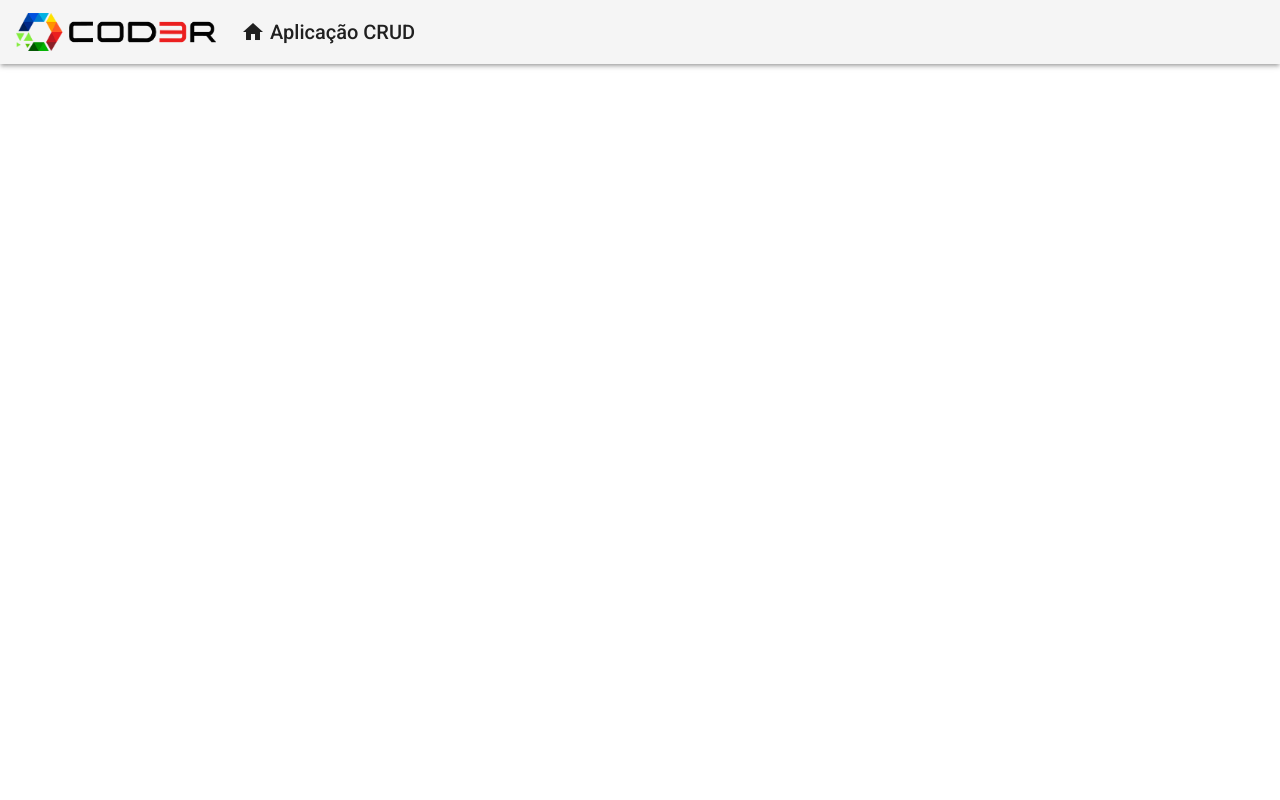
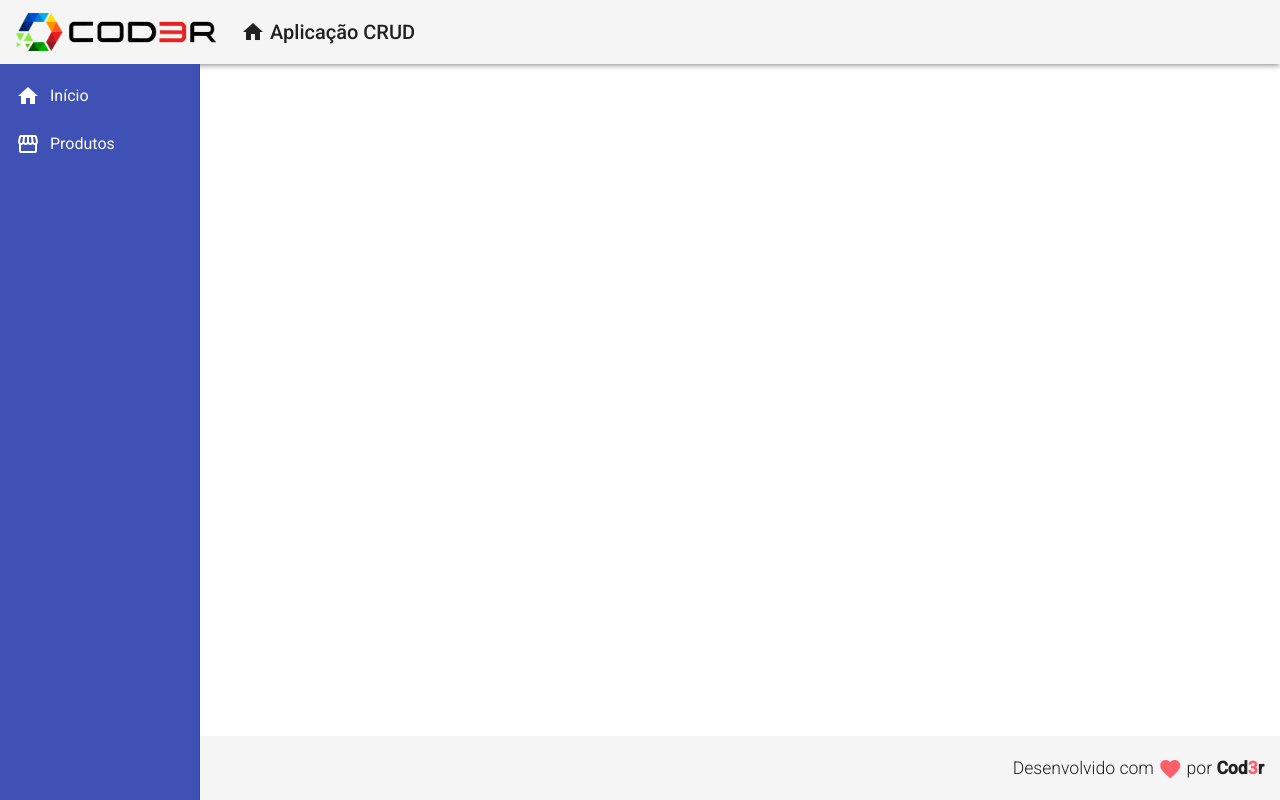
Before and after one commit to emersonccf/angular-frontend, an Angular app in the folder frontendnew/: page / in a window 1280 px wide. Built offline with nearby package versions, Linux system fonts and the light colour scheme.

Commit message:
Definindo o footer e nav

```diff
--- a/frontendnew/src/app/app.component.html
+++ b/frontendnew/src/app/app.component.html
@@ -1 +1,3 @@
 <app-header></app-header>
+<app-nav></app-nav>
+<app-footer></app-footer>
--- /dev/null
+++ b/frontendnew/src/app/components/template/footer/footer.component.css
@@ -0,0 +1,11 @@
+.footer {
+    position: fixed;
+    bottom: 0;
+    display: flex;
+    justify-content: flex-end;
+}
+
+.footer > span {
+    font-size: 1.1rem;
+    font-weight: 300;
+}
--- /dev/null
+++ b/frontendnew/src/app/components/template/footer/footer.component.html
@@ -0,0 +1,9 @@
+<mat-toolbar class="footer">
+    <span>
+        Desenvolvido com
+        <i class="material-icons red v-middle">
+            favorite
+        </i>
+        por <strong>Cod<span class="red">3</span>r</strong>
+    </span>
+</mat-toolbar>
--- /dev/null
+++ b/frontendnew/src/app/components/template/footer/footer.component.ts
@@ -0,0 +1,15 @@
+import { Component, OnInit } from '@angular/core';
+
+@Component({
+  selector: 'app-footer',
+  templateUrl: './footer.component.html',
+  styleUrls: ['./footer.component.css']
+})
+export class FooterComponent implements OnInit {
+
+  constructor() { }
+
+  ngOnInit(): void {
+  }
+
+}
--- /dev/null
+++ b/frontendnew/src/app/components/template/nav/nav.component.css
@@ -0,0 +1,12 @@
+.sidenav {
+    background-color: #3f51b5;
+    width: 200px;
+}
+
+.sidenav a {
+    color: #fff;
+}
+
+.sidenav i {
+    padding-right: 10px;
+}
--- /dev/null
+++ b/frontendnew/src/app/components/template/nav/nav.component.html
@@ -0,0 +1,18 @@
+<mat-sidenav-container class="container">
+    <mat-sidenav class="sidenav" mode="side" opened fixedInViewport="true" fixedTopGap="64">
+        <mat-nav-list class="nav-list">
+            <a mat-list-item>
+                <i class="material-icons">
+                    home
+                </i>
+                Início
+            </a>
+            <a mat-list-item>
+                <i class="material-icons">
+                    storefront
+                </i>
+                Produtos
+            </a>
+        </mat-nav-list>
+    </mat-sidenav>
+</mat-sidenav-container>
--- /dev/null
+++ b/frontendnew/src/app/components/template/nav/nav.component.ts
@@ -0,0 +1,15 @@
+import { Component, OnInit } from '@angular/core';
+
+@Component({
+  selector: 'app-nav',
+  templateUrl: './nav.component.html',
+  styleUrls: ['./nav.component.css']
+})
+export class NavComponent implements OnInit {
+
+  constructor() { }
+
+  ngOnInit(): void {
+  }
+
+}
--- a/frontendnew/src/styles.css
+++ b/frontendnew/src/styles.css
@@ -1,4 +1,18 @@
 /* You can add global styles to this file, and also import other style files */
 
-html, body { height: 100%; }
-body { margin: 0; font-family: Roboto, "Helvetica Neue", sans-serif; }
+html, body {
+     height: 100%;
+}
+
+body {
+    margin: 0;
+    font-family: Roboto, "Helvetica Neue", sans-serif;
+}
+
+.red {
+    color: rgb(277, 94, 107);
+}
+
+.v-middle {
+    vertical-align: middle;
+}
```
Also changed, not shown: frontendnew/src/app/app.module.ts (+9 -1 lines), 1 other file (tests, documents, lock files or other folders).
